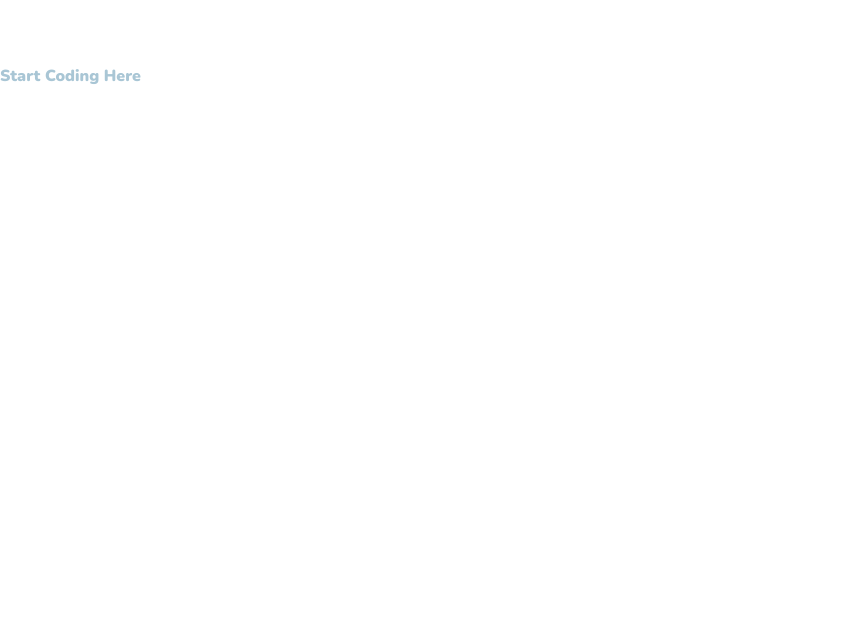
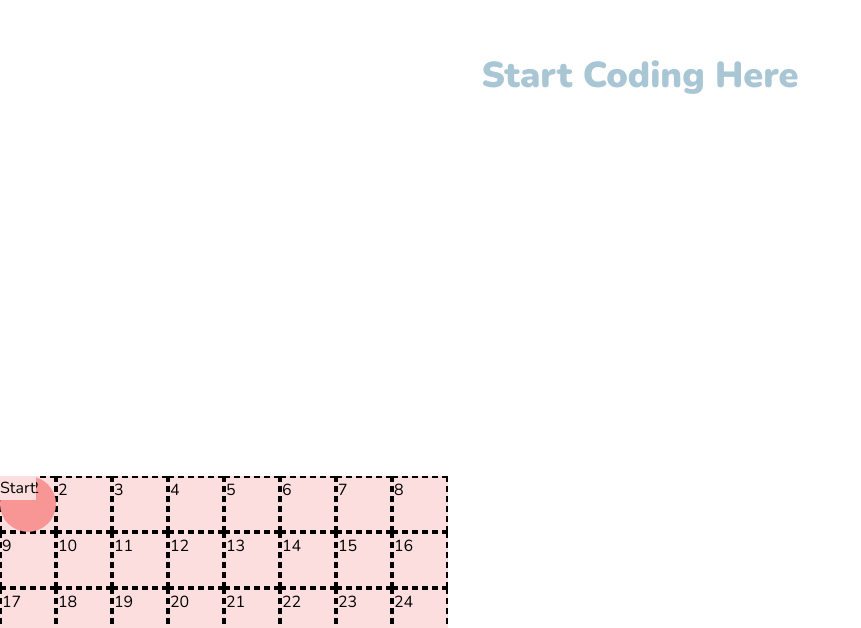
Before and after one commit to chingu-voyages/v44-tier2-team-11, a React (Vite) app: page / in a window 1280 px wide. Shown: the part 324-952 px from the top of the page, without its empty margins (0-861 px from the left). Before the commit the page ends 800 px from the top, so only its background shows below. Built offline with nearby package versions, Linux system fonts and the light colour scheme.

Commit message:
Add collision logic

```diff
--- a/src/App.jsx
+++ b/src/App.jsx
@@ -3,9 +3,10 @@ import Arena from './components/arena/Arena';
 function App() {
   return (
     <>
-      <h2 className="justify-centertext-4xl flex h-screen w-full items-center font-black text-form-500">
+      <h2 className="flex h-screen w-full items-center justify-center text-4xl font-black text-form-500">
         Start Coding Here
       </h2>
+      <Arena />
     </>
   );
 }
--- a/src/components/arena/Arena.jsx
+++ b/src/components/arena/Arena.jsx
@@ -1,10 +1,11 @@
 import { useEffect, useState } from 'react';
 import { bots, tiles } from '../../data';
 import Bot from './Bot';
+import { useGlobalContext } from '../../contex';
 
 const Arena = () => {
   const [inGame, setInGame] = useState(false);
-  const [botList, setBotList] = useState(bots);
+  const { botList } = useGlobalContext();
   console.log(inGame);
   return (
     <div className="relative flex w-8x8 flex-wrap bg-primary-100">
--- a/src/components/arena/Bot.jsx
+++ b/src/components/arena/Bot.jsx
@@ -1,36 +1,83 @@
-import React, { useEffect } from 'react';
+import React, { useEffect, useRef } from 'react';
 import { useState } from 'react';
+import { useGlobalContext } from '../../contex';
 
-const Bot = ({ id, initialTop, initialLeft, direction, inGame }) => {
-  const [top, setTop] = useState(initialTop);
-  const [left, setLeft] = useState(initialLeft);
-  const [speed, setSpeed] = useState(56);
+const Bot = ({ id, x, y, direction, inGame, speed }) => {
+  const [top, setTop] = useState(y);
+  const [left, setLeft] = useState(x);
+  const [duration, setSpeed] = useState(0.2);
+  const { inGamePositions } = useGlobalContext();
+  const botPositions = useRef();
+  const PosX = botPositions?.current?.offsetLeft;
+  const PosY = botPositions?.current?.offsetTop;
+  const botWidth = botPositions?.current?.clientWidth;
+  const botHeight = botPositions?.current?.clientHeight;
+  const checkForCollision = () => {
+    const compareArr = inGamePositions.current.filter((bot) => bot.id !== id);
+    compareArr.map((bot) => {
+      const { id: botId, x, y, width, height } = bot;
+      if (
+        PosX + botWidth > x &&
+        PosX < x + width &&
+        PosY + botHeight > y &&
+        PosY < y + height
+      ) {
+        console.log(`bot ${id} collied with bot ${botId}`);
+        console.log(`bot ${id} x:${PosX} , y:${PosY}`);
+        console.log(`bot ${botId} x:${x} , y:${y}`);
+        inGame = false;
+      }
+    });
+  };
+
+  const updateInGamePos = () => {
+    if (PosX >= 0 && PosY >= 0) {
+      const botPos = {
+        id,
+        x: PosX,
+        y: PosY,
+        width: botWidth,
+        height: botHeight,
+      };
+      const newPosArr = [
+        ...inGamePositions.current.filter((bot) => bot.id !== id),
+        botPos,
+      ];
+
+      inGamePositions.current = newPosArr;
+      checkForCollision();
+    }
+  };
+  updateInGamePos();
+  console.log(inGamePositions.current);
+  console.log(`bot${id}`, PosX, PosY);
+
   useEffect(() => {
     let moveBot;
     if (top <= 7 && top >= 0 && left >= 0 && left <= 7 && inGame) {
       moveBot = setInterval(() => {
         if (direction === 'south') {
-          if (top + 1 >= 7) {
+          if (top + duration >= 7) {
             return setTop(7);
           }
-          return setTop(top + 1);
+          return setTop(top + duration);
         } else if (direction === 'north') {
-          if (top - 1 <= 0) {
+          if (top - duration <= 0) {
             return setTop(0);
           }
-          return setTop(top - 1);
+          return setTop(top - duration);
         } else if (direction === 'east') {
-          if (left - 1 < 0) {
+          if (left - duration < 0) {
             return setLeft(0);
           }
-          return setLeft(left - 1);
+          return setLeft(left - duration);
         } else if (direction === 'west') {
-          if (left + 1 >= 7) {
+          if (left + duration >= 7) {
             return setLeft(7);
           }
-          return setLeft(left + 1);
+          return setLeft(left + duration);
         }
-      }, 1000);
+      }, speed);
     }
     return () => {
       clearInterval(moveBot);
@@ -38,8 +85,13 @@ const Bot = ({ id, initialTop, initialLeft, direction, inGame }) => {
   });
   return (
     <div
-      className="absolute h-14 w-14 rounded-full bg-primary-300 duration-300 ease-linear"
-      style={{ left: left * speed, top: top * speed }}
+      ref={botPositions}
+      className="absolute h-14 w-14 rounded-full bg-primary-300 "
+      style={{
+        left: left * 56,
+        top: top * 56,
+        transition: `all ${speed / 999}s linear`,
+      }}
     >
       Bot {id}
     </div>
--- /dev/null
+++ b/src/contex.jsx
@@ -0,0 +1,15 @@
+import { createContext, useState, useContext, useRef } from 'react';
+import { bots } from './data';
+const GlobalContext = createContext();
+export const useGlobalContext = () => useContext(GlobalContext);
+
+const AppContext = ({ children }) => {
+  const [botList, setBotList] = useState(bots);
+  const inGamePositions = useRef([]);
+  return (
+    <GlobalContext.Provider value={{ botList, setBotList, inGamePositions }}>
+      {children}
+    </GlobalContext.Provider>
+  );
+};
+export default AppContext;
--- a/src/data.js
+++ b/src/data.js
@@ -1,8 +1,8 @@
 export const bots = [
-  { id: 1, initialLeft: 7, initialTop: 5, direction: "east" },
-  { id: 2, initialLeft: 0, initialTop: 0, direction: "south" },
-  { id: 3, initialLeft: 4, initialTop: 7, direction: "north" },
-  { id: 4, initialLeft: 0, initialTop: 4, direction: "west" },
+  { id: 1, x: 7, y: 5, direction: 'east', speed: 200 },
+  { id: 2, x: 0, y: 0, direction: 'south', speed: 1000 },
+  { id: 3, x: 4, y: 7, direction: 'north', speed: 1000 },
+  { id: 4, x: 0, y: 4, direction: 'west', speed: 1000 },
 ];
 
 export const tiles = [
--- a/src/main.jsx
+++ b/src/main.jsx
@@ -2,9 +2,12 @@ import React from 'react';
 import ReactDOM from 'react-dom/client';
 import App from './App.jsx';
 import './index.css';
+import AppContext from './contex.jsx';
 
 ReactDOM.createRoot(document.getElementById('root')).render(
-  <React.StrictMode>
+  // <React.StrictMode>
+  <AppContext>
     <App />
-  </React.StrictMode>
+  </AppContext>
+  // </React.StrictMode>
 );
```
